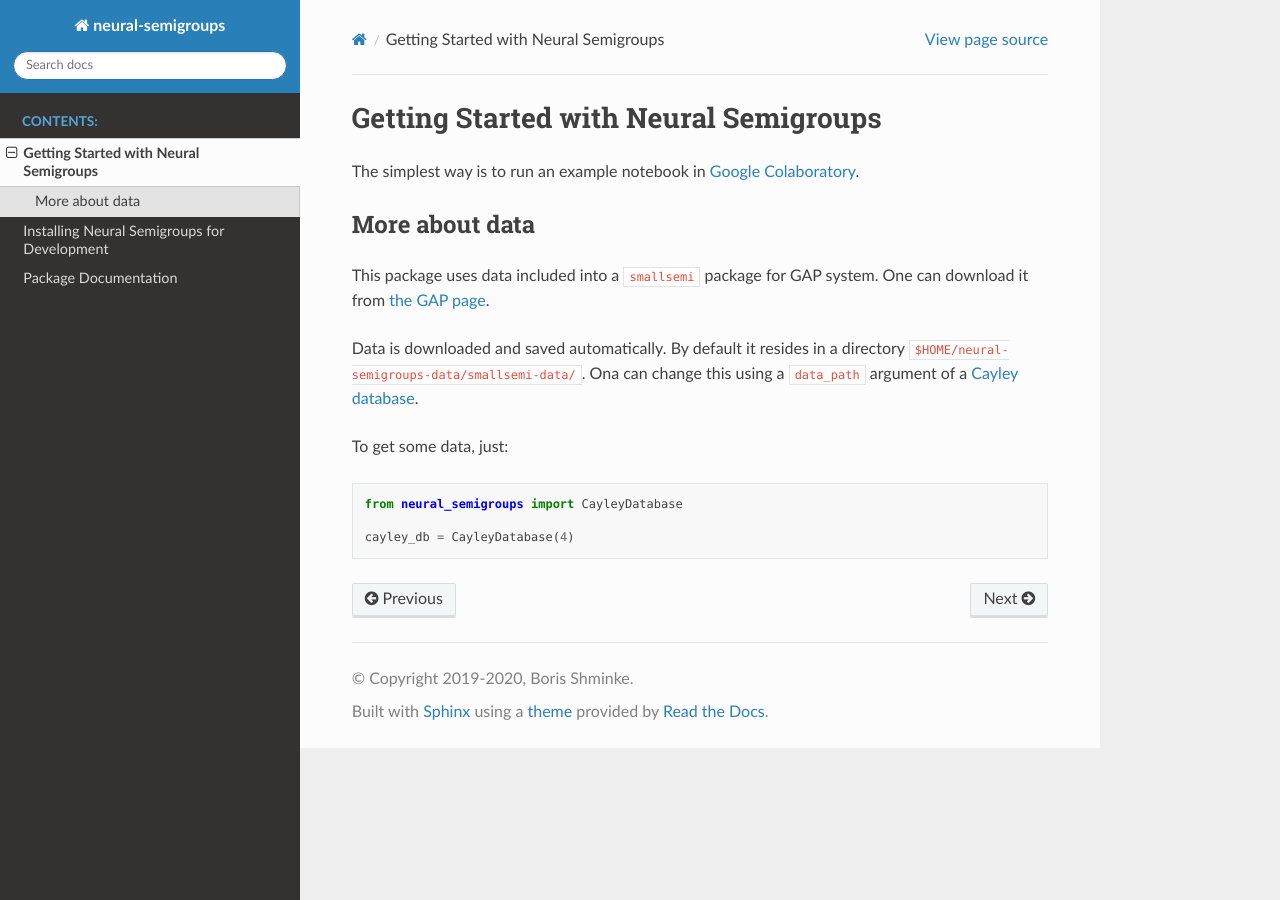
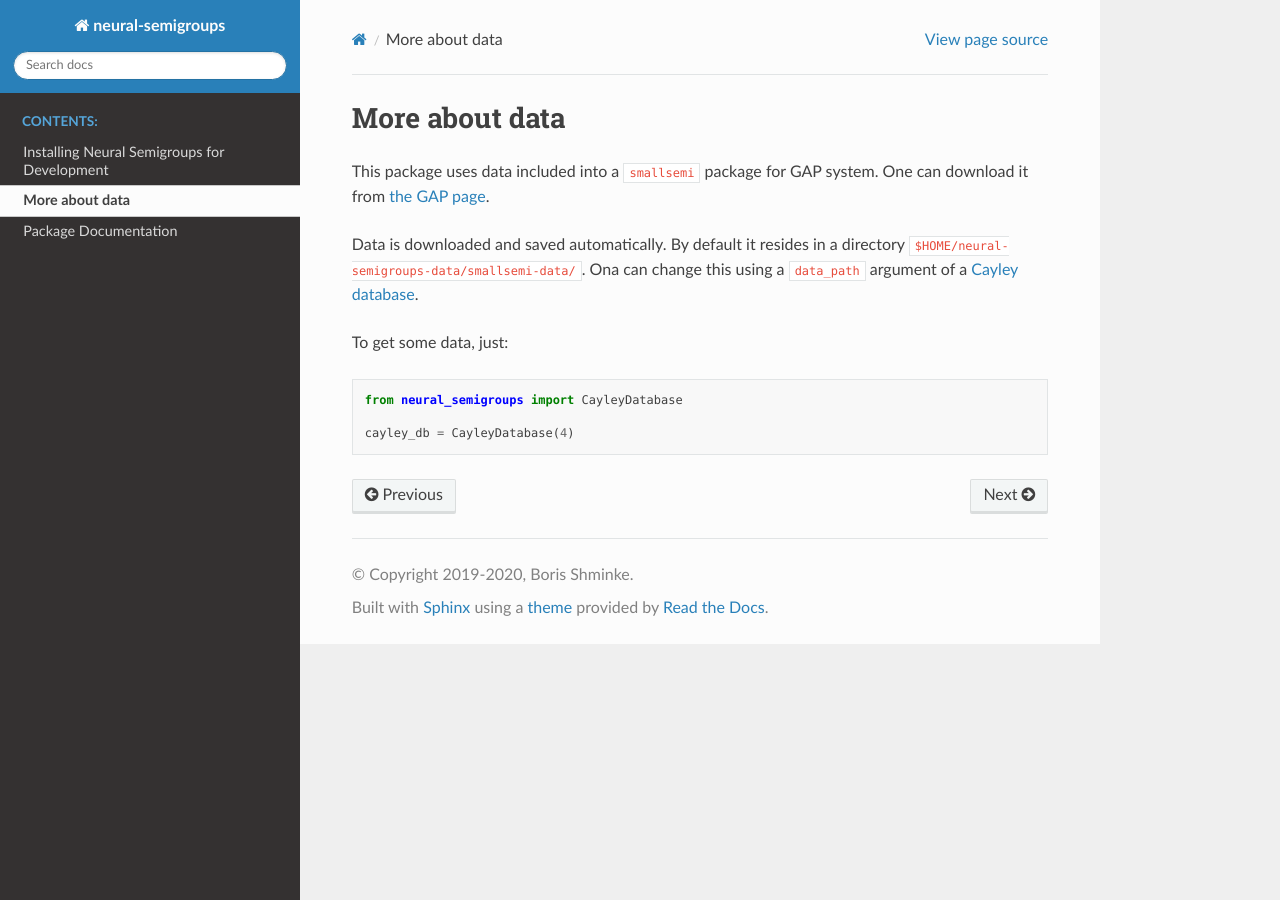
Before and after one commit to inpefess/neural-semigroups, a Sphinx documentation site: the page built from doc/source/about-data.rst, in a window 1280 px wide. Built offline with Sphinx 7.4.7 and the Read the Docs theme 2.0.0, drawn with Linux system fonts in a browser that asks for light colours.

```diff
--- a/doc/source/getting-started.rst
+++ b/doc/source/about-data.rst
@@ -1,10 +1,3 @@
-.. _getting-started:
-
-Getting Started with Neural Semigroups
-======================================
-
-The simplest way is to run an example notebook in `Google Colaboratory`_.
-
 More about data
 ---------------
 
@@ -20,4 +13,3 @@ To get some data, just: ::
 
 
 .. _the GAP page: https://www.gap-system.org/pub/gap/gap4/tar.gz/packages/smallsemi-0.6.12.tar.gz
-.. _Google Colaboratory: https://colab.research.google.com/github/inpefess/neural-semigroups/blob/master/examples/train_a_model.ipynb
--- a/doc/source/index.rst
+++ b/doc/source/index.rst
@@ -1,14 +1,14 @@
 Welcome to Neural Semigroups' documentation!
 =============================================
 
-Visit :ref:`this page<getting-started>` to get started.
+The simplest way is to run an example notebook in `Google Colaboratory`_.
 
 .. toctree::
    :maxdepth: 2
    :caption: Contents:
 
-   getting-started
    for-developers
+   about-data
    package-documentation
 
 
--- a/doc/source/package-documentation.rst
+++ b/doc/source/package-documentation.rst
@@ -4,6 +4,7 @@ Package Documentation
 Magma
 -----
 .. autoclass:: neural_semigroups.Magma
+   :special-members: __init__
    :members:
 
 Cyclic Group
```
Also changed, not shown: other parts of doc/source/index.rst (+2 -0 lines), 2 other files.
